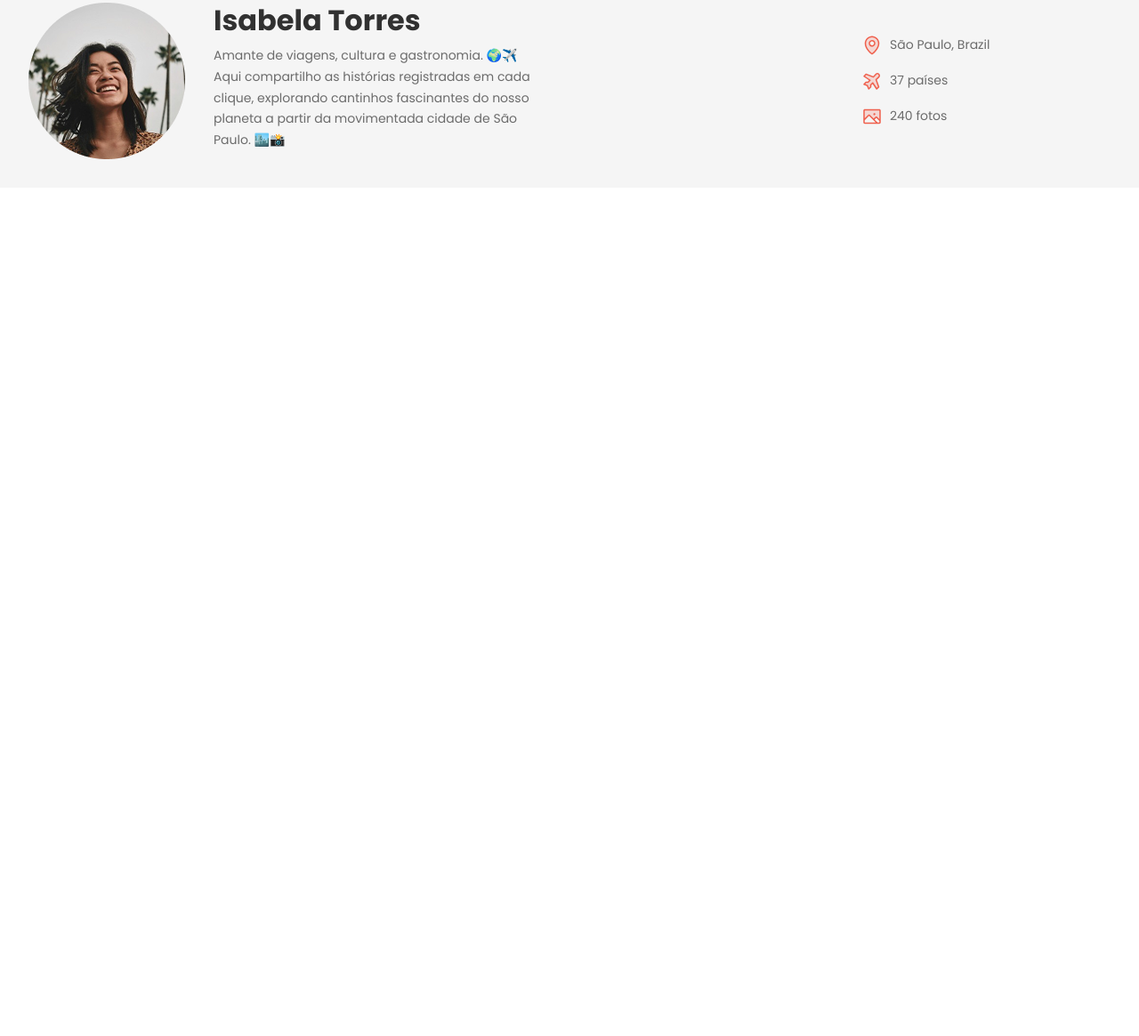
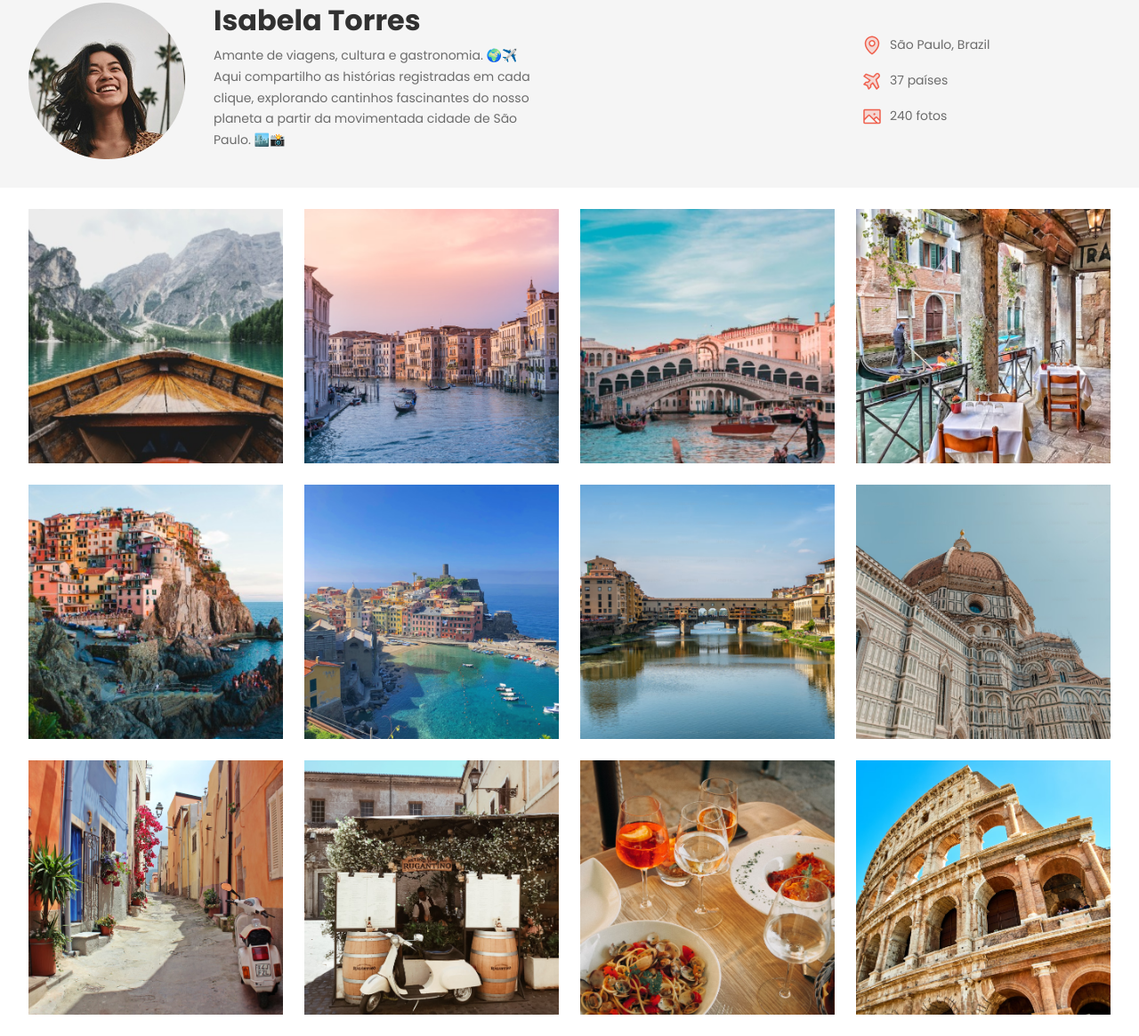
Before and after one commit to joaovitorsp42/exercicio_travelgram, a plain HTML site: page index.html in a window 1280 px wide. Shown: the part 125-1290 px from the top of the page at 89% size. Before the commit the page ends 800 px from the top, so only its background shows below. Drawn offline with Linux system fonts and the light colour scheme.

Commit message:
main done

```diff
--- /dev/null
+++ b/css/main.css
@@ -0,0 +1,12 @@
+main{
+  display: flex;
+  flex-wrap: wrap;
+  gap: 24px;
+  padding-block: 24px;
+
+}
+main img{
+  width: 286px;
+  height: 286px;
+  object-fit: cover;
+}
--- a/css/style.css
+++ b/css/style.css
@@ -1,3 +1,4 @@
 @import url(/css/global.css);
 @import url(/css/nav.css);
 @import url(/css/header.css);
+@import url(/css/main.css);
--- a/index.html
+++ b/index.html
@@ -58,5 +58,19 @@
     </div>
     </header>
   </div>
+  <main class="container">
+    <img src="/assets/images/Image 01.png" alt="">
+    <img src="/assets/images/Image 02.png" alt="">
+    <img src="/assets/images/Image 03.png" alt="">
+    <img src="/assets/images/Image 04.png" alt="">
+    <img src="/assets/images/Image 05.png" alt="">
+    <img src="/assets/images/Image 06.png" alt="">
+    <img src="/assets/images/Image 07.png" alt="">
+    <img src="/assets/images/Image 08.png" alt="">
+    <img src="/assets/images/Image 09.png" alt="">
+    <img src="/assets/images/Image 10.png" alt="">
+    <img src="/assets/images/Image 11.png" alt="">
+    <img src="/assets/images/Image 12.png" alt="">
+  </main>
 </body>
 </html>
```
